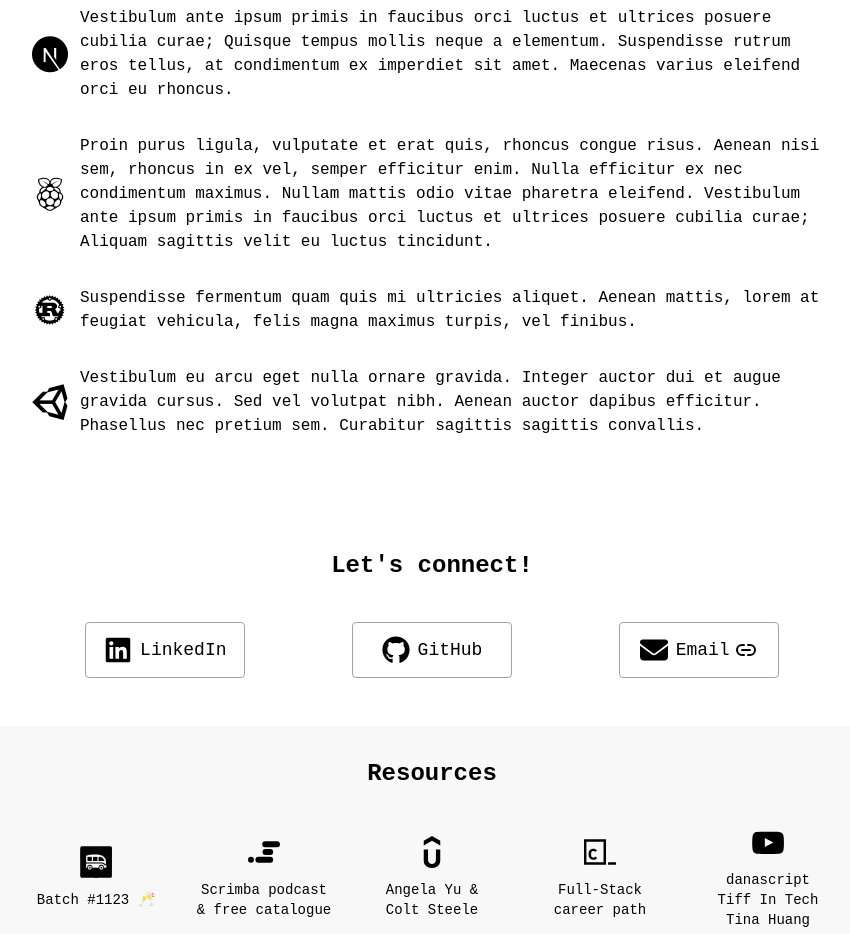
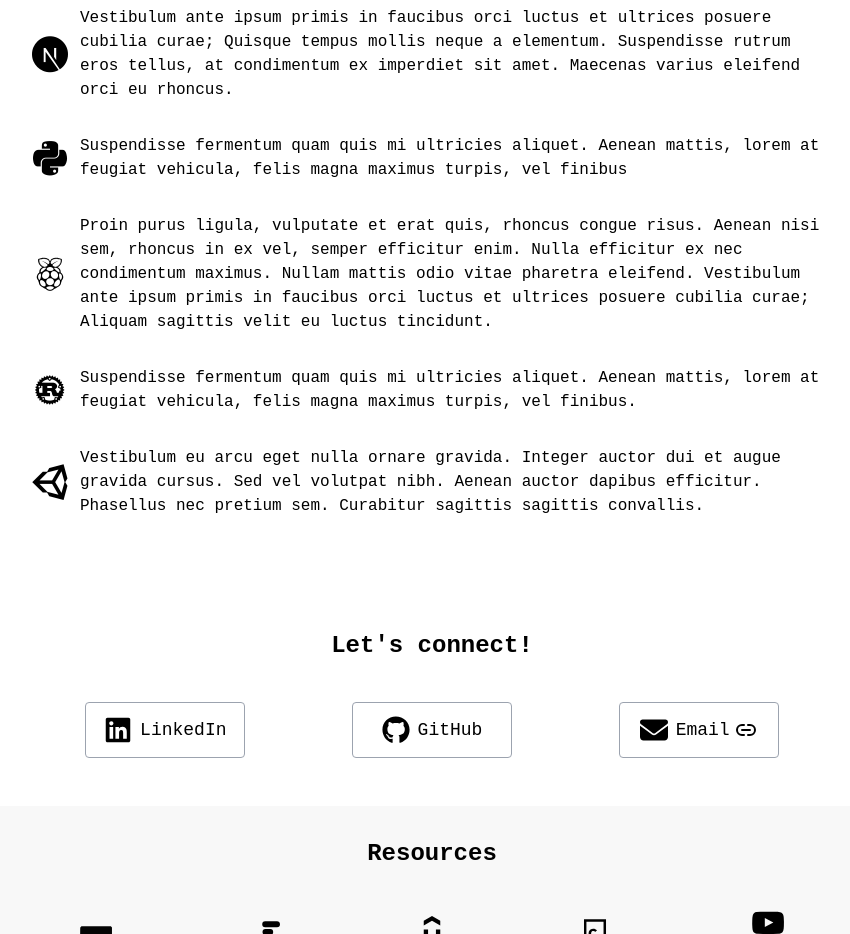
Before and after one commit to zacnation/react-portfolio, a React (Vite) app: page / in a window 1280 px wide. Shown: the part 2320-3254 px from the top of the page, without its empty margins (208-1058 px from the left). Built offline with nearby package versions, Linux system fonts and the light colour scheme.

Commit message:
Add Python3 TechCard

```diff
--- a/src/components/WhatNext.jsx
+++ b/src/components/WhatNext.jsx
@@ -12,6 +12,10 @@ export default function WhatNext(props) {
       <TechCard
         icon="devicon-nextjs-original"
         description="Vestibulum ante ipsum primis in faucibus orci luctus et ultrices posuere cubilia curae; Quisque tempus mollis neque a elementum. Suspendisse rutrum eros tellus, at condimentum ex imperdiet sit amet. Maecenas varius eleifend orci eu rhoncus."
+      />
+      <TechCard
+        icon="devicon-python-plain"
+        description="Suspendisse fermentum quam quis mi ultricies aliquet. Aenean mattis, lorem at feugiat vehicula, felis magna maximus turpis, vel finibus"
       />
       <TechCard
         icon="devicon-raspberrypi-line"
```
